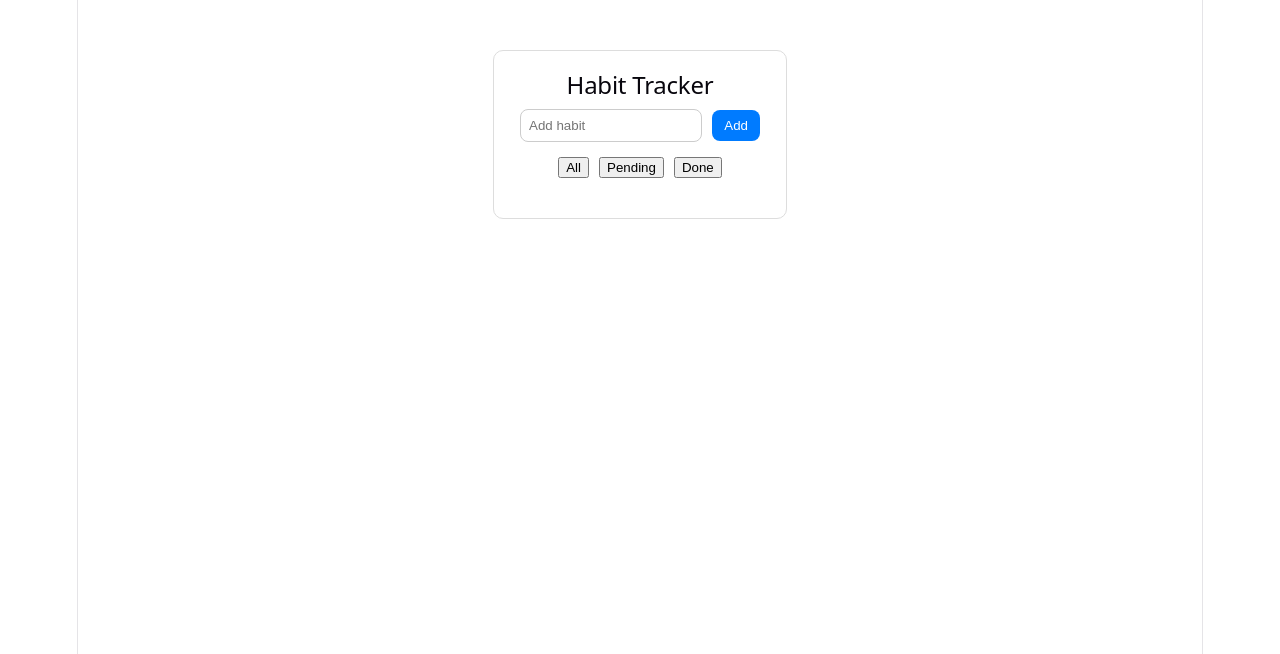
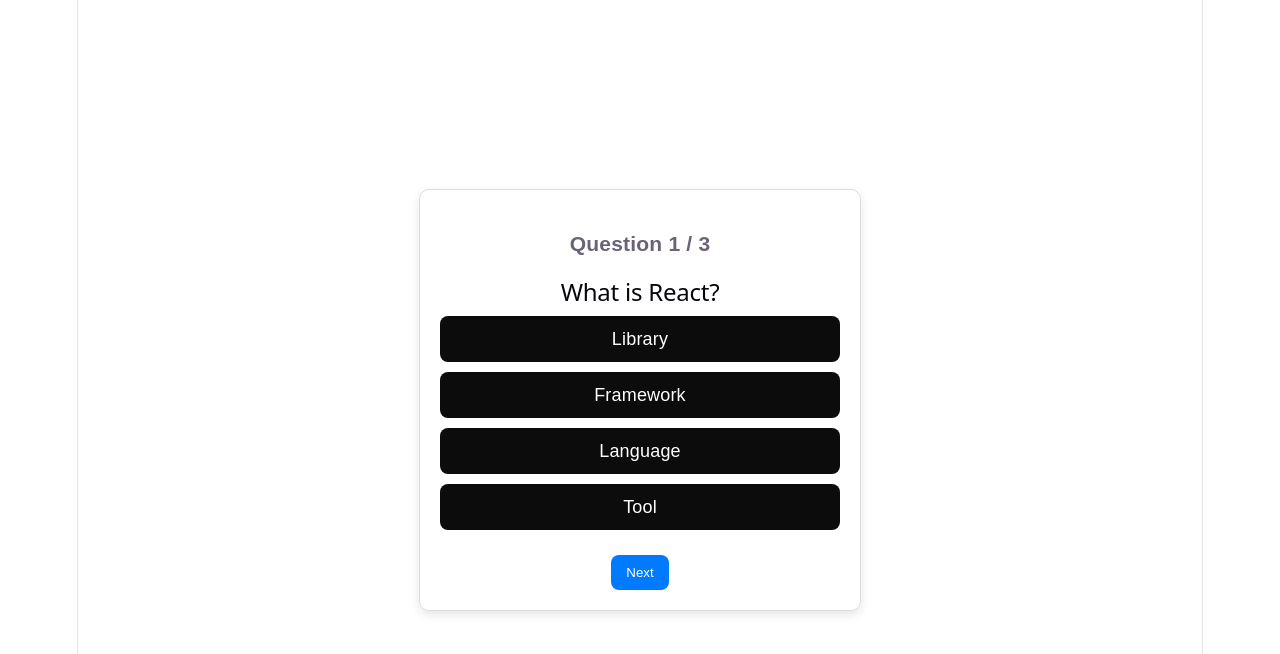
Before and after one commit to gayathrimp05/DailyStudy, a React (Vite) app in the folder frontend/Dailystudy/: page / in a window 1280 px wide. Shown: the top 654 px of the page. Built offline with nearby package versions, Linux system fonts and the light colour scheme.

Commit message:
a quiz application

```diff
--- a/frontend/Dailystudy/src/App.jsx
+++ b/frontend/Dailystudy/src/App.jsx
@@ -1,7 +1,7 @@
-import Day09 from "./day09";
+import Day11 from "./day11";
 
 function App() {
-  return <Day09/>;
+  return <Day11/>;
 }
 
 export default App;
--- /dev/null
+++ b/frontend/Dailystudy/src/day11.jsx
@@ -0,0 +1,139 @@
+import { useState } from "react";
+
+const questions = [
+  {
+    question: "What is React?",
+    options: ["Library", "Framework", "Language", "Tool"],
+    answer: "Library",
+  },
+  {
+    question: "Which hook is used for state?",
+    options: ["useEffect", "useState", "useRef", "useMemo"],
+    answer: "useState",
+  },
+  {
+    question: "JSX stands for?",
+    options: [
+      "Java Syntax Extension",
+      "JavaScript XML",
+      "JSON XML",
+      "Java Extension",
+    ],
+    answer: "JavaScript XML",
+  },
+];
+
+function Day10() {
+  const [index, setIndex] = useState(0);
+  const [score, setScore] = useState(0);
+  const [selected, setSelected] = useState(null);
+  const [showResult, setShowResult] = useState(false);
+
+  function handleOption(option) {
+    setSelected(option);
+
+    if (option === questions[index].answer) {
+      setScore(score + 1);
+    }
+  }
+
+  function nextQuestion() {
+    setSelected(null);
+
+    if (index + 1 < questions.length) {
+      setIndex(index + 1);
+    } else {
+      setShowResult(true);
+    }
+  }
+
+  function restart() {
+    setIndex(0);
+    setScore(0);
+    setSelected(null);
+    setShowResult(false);
+  }
+
+  if (showResult) {
+    return (
+      <div style={styles.container}>
+        <h2>Quiz Completed !! </h2>
+        <h3>Your Score: {score} / {questions.length}</h3>
+        <button onClick={restart} style={styles.button}>Restart</button>
+      </div>
+    );
+  }
+
+  return (
+    <div style={styles.container}>
+      <div style={styles.card}>
+        <h3>Question {index + 1} / {questions.length}</h3>
+        <h2>{questions[index].question}</h2>
+
+        <div>
+          {questions[index].options.map((option, i) => (
+            <div
+              key={i}
+              onClick={() => handleOption(option)}
+              style={{
+                ...styles.option,
+                background:
+                  selected === option
+                    ? option === questions[index].answer
+                      ? "#a6f3b8"
+                      : "#f38a93"
+                    : "#0c0c0c",
+                     color: selected === option ? "black" : "white",
+              }}
+            >
+              {option}
+            </div>
+          ))}
+        </div>
+
+        <button
+          onClick={nextQuestion}
+          style={styles.button}
+          disabled={!selected}
+        >
+          Next
+        </button>
+      </div>
+    </div>
+  );
+}
+
+const styles = {
+  container: {
+    display: "flex",
+    justifyContent: "center",
+    alignItems: "center",
+    height: "100vh",
+    fontFamily: "Arial",
+  },
+  card: {
+    width: "400px",
+    padding: "20px",
+    borderRadius: "10px",
+    border: "1px solid #ddd",
+    textAlign: "center",
+    boxShadow: "0 4px 10px rgba(0,0,0,0.1)",
+  },
+  option: {
+    padding: "10px",
+    margin: "10px 0",
+    borderRadius: "8px",
+    cursor: "pointer",
+  },
+  button: {
+    marginTop: "15px",
+    padding: "10px 15px",
+    border: "none",
+    borderRadius: "8px",
+    background: "#007bff",
+    color: "white",
+    cursor: "pointer",
+  },
+};
+
+export default Day10;
```
